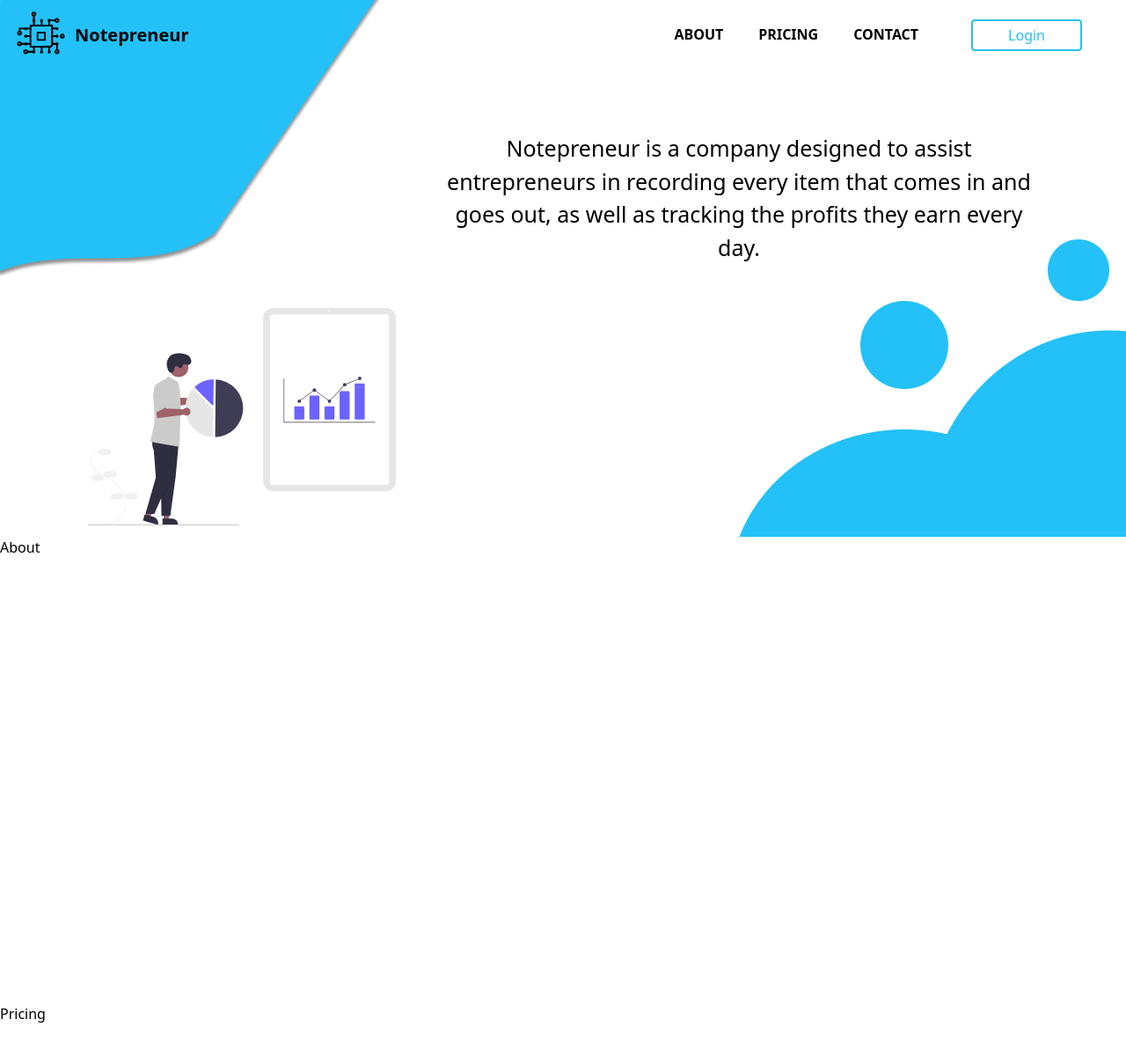
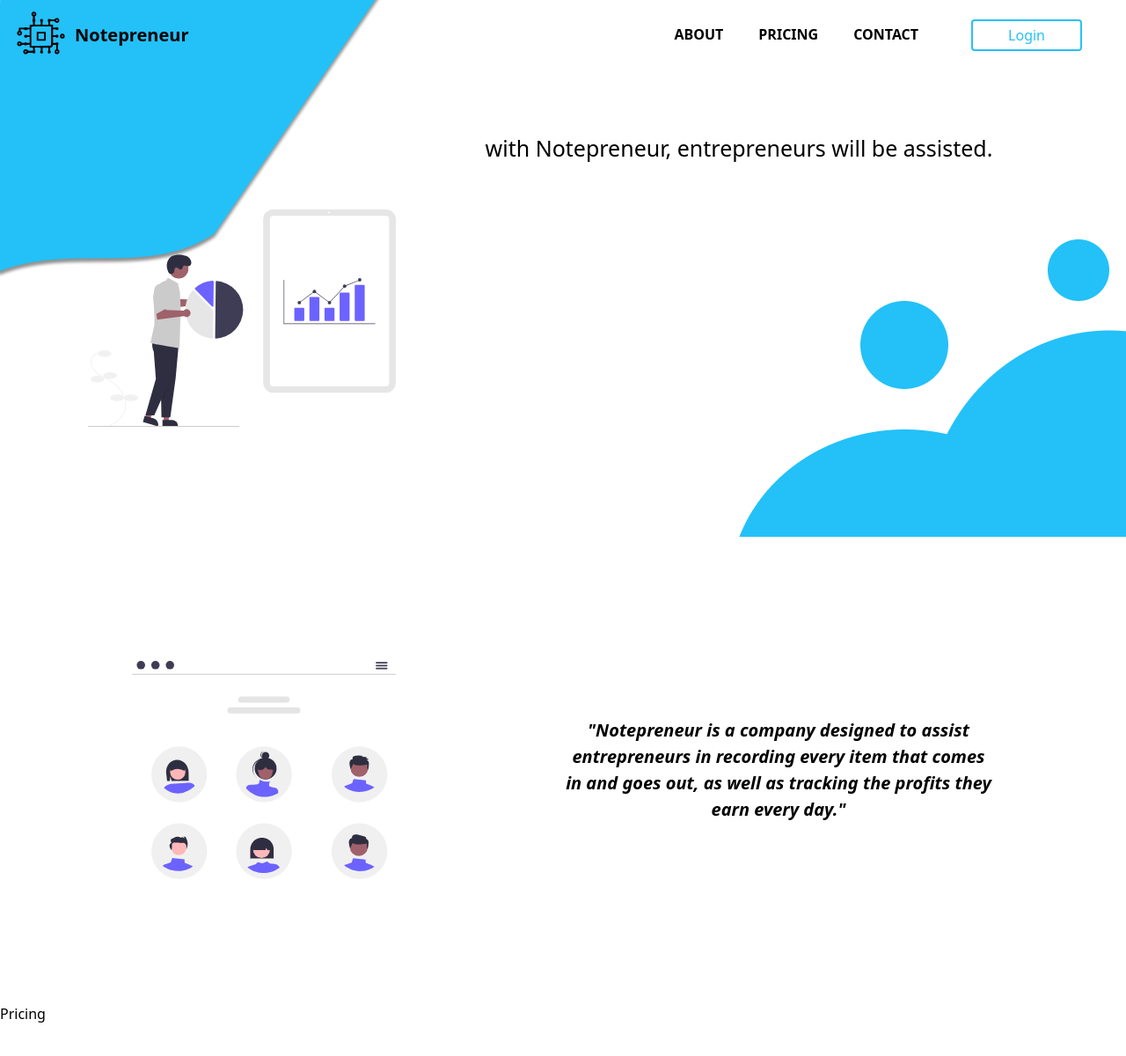
Before and after one commit to fundayluck/Keda-Tech-Test, a React (Create React App) app: page / in a window 1280 px wide. Shown: the top 1200 px of the page at 88% size. Built offline with nearby package versions, Linux system fonts and the light colour scheme.

Commit message:
finish abous us

```diff
--- a/src/components/bar/MainBar.js
+++ b/src/components/bar/MainBar.js
@@ -1,5 +1,6 @@
 import React from 'react'
 import Home from '../page/Home'
+import About from '../page/About'
 
 const MainBar = ({ homeRef, aboutRef, pricingRef, contactRef }) => {
 
@@ -8,7 +9,9 @@ const MainBar = ({ homeRef, aboutRef, pricingRef, contactRef }) => {
             <div ref={homeRef} className={`min-h-[610px] bg-home-bg bg-cover`}>
                 <Home />
             </div>
-            <div ref={aboutRef} className='min-h-[530px] '>About</div>
+            <div ref={aboutRef} className='min-h-[530px] '>
+                <About />
+            </div>
             <div ref={pricingRef} className='min-h-[530px] '>Pricing</div>
             <div ref={contactRef} className='min-h-[530px] '>Contact</div>
         </div>
--- /dev/null
+++ b/src/components/page/About.js
@@ -0,0 +1,15 @@
+import React from 'react'
+import Image from '../assets/undraw_about_us.svg'
+
+const About = () => {
+    return (
+        <div className='grid grid-cols-2  items-center min-h-[530px] mx-[150px]'>
+            <img src={Image} alt='about-us' width={300} />
+            <h1 className='text-center italic text-[20px] font-bold'>
+                "Notepreneur is a company designed to assist entrepreneurs in recording every item that comes in and goes out, as well as tracking the profits they earn every day."
+            </h1>
+        </div>
+    )
+}
+
+export default About
--- a/src/components/page/Home.js
+++ b/src/components/page/Home.js
@@ -5,7 +5,7 @@ const Home = () => {
     return (
         <div>
             <h1 className='pl-[400px] pt-[150px] text-center mx-[100px] text-[25px]'>
-                Notepreneur is a company designed to assist entrepreneurs in recording every item that comes in and goes out, as well as tracking the profits they earn every day.
+                with Notepreneur, entrepreneurs will be assisted.
             </h1>
             <img className='ml-[100px] pt-[50px]' src={Image} alt='metrix' width={350} />
         </div>
```
Also changed, not shown: src/components/assets/undraw_about_us.svg (added).
